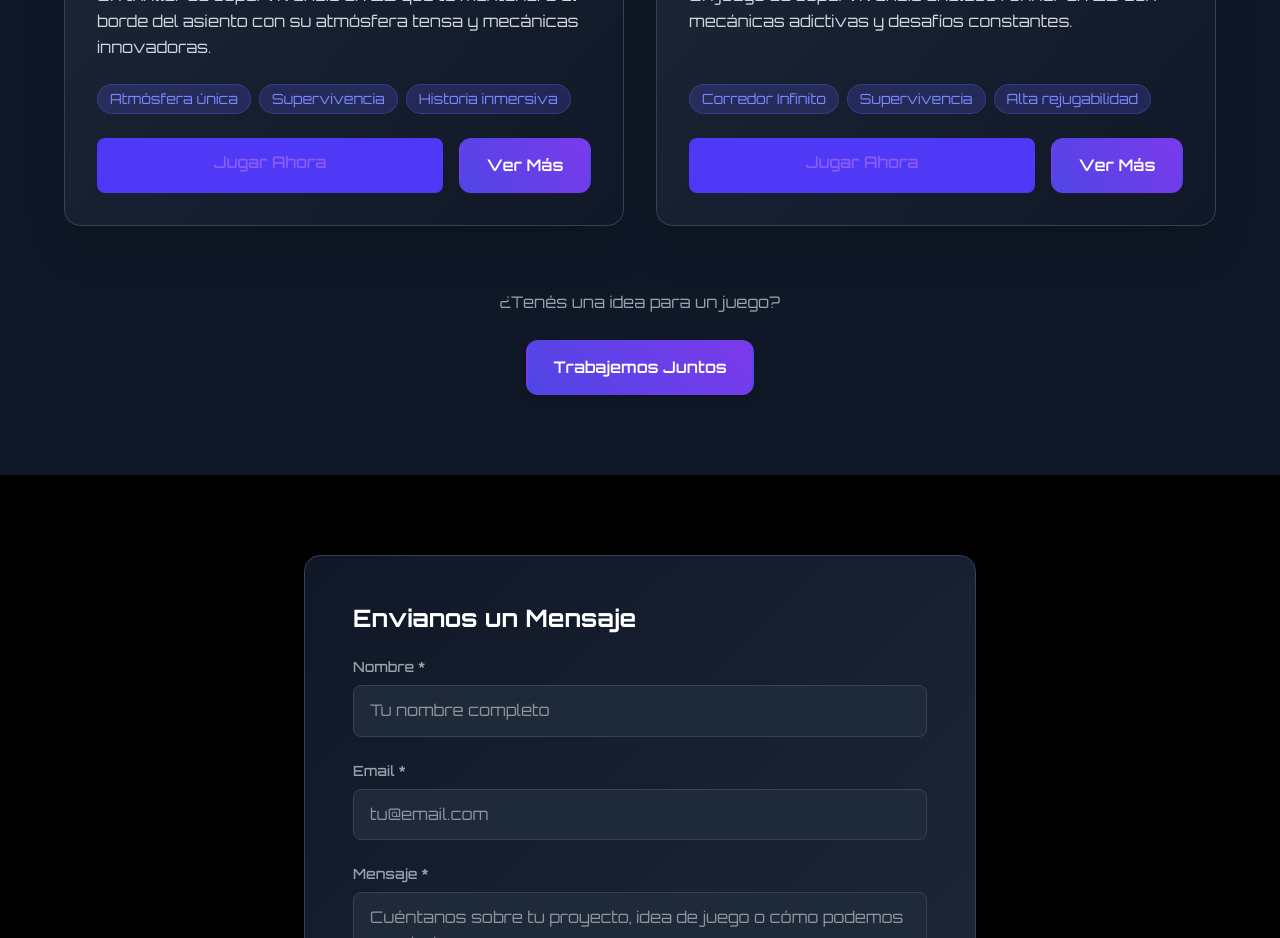
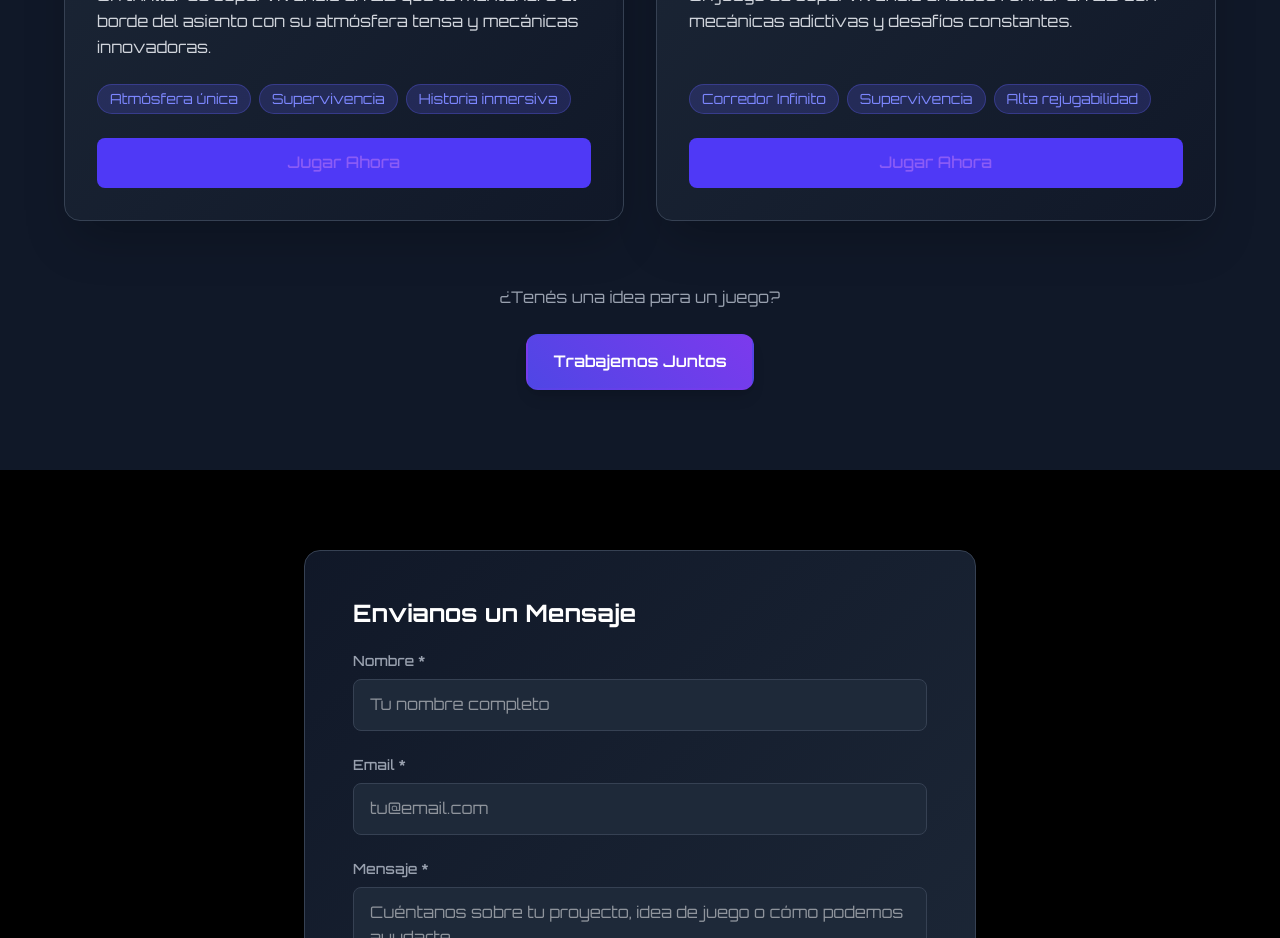
Before and after one commit to AstroRiftGames/website-AstroRiftGames, a React (Vite) app: page / in a window 1280 px wide. Shown: the part 3080-4018 px from the top of the page. Built offline with nearby package versions, Linux system fonts and the light colour scheme.

Commit message:
Ver mas button deleted

```diff
--- a/src/sections/Projects.jsx
+++ b/src/sections/Projects.jsx
@@ -87,9 +87,6 @@ const Projects = () => {
                   >
                     Jugar Ahora
                   </a>
-                  <button className="border-2 border-indigo-600 text-indigo-400 hover:bg-indigo-600 hover:text-white font-bold py-3 px-6 rounded-lg transition-all duration-300">
-                    Ver Más
-                  </button>
                 </div>
               </div>
             </div>
```
